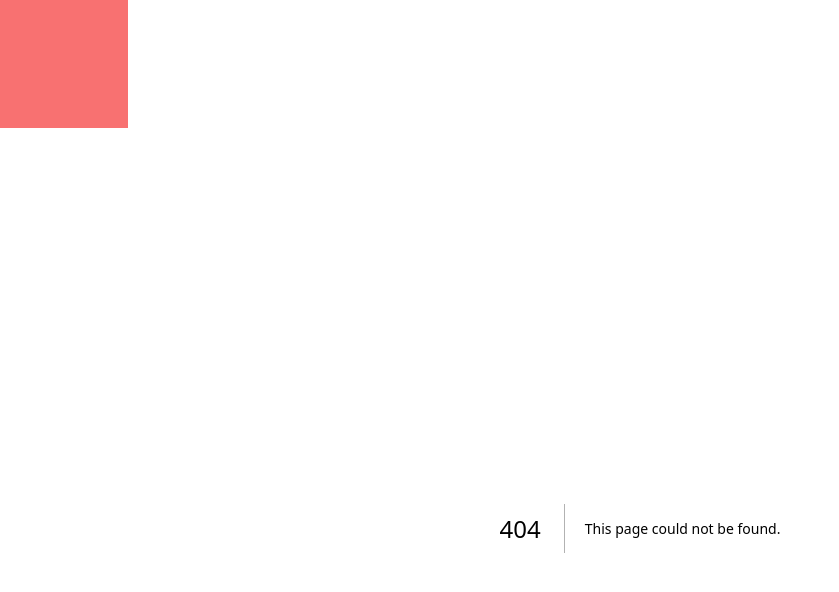
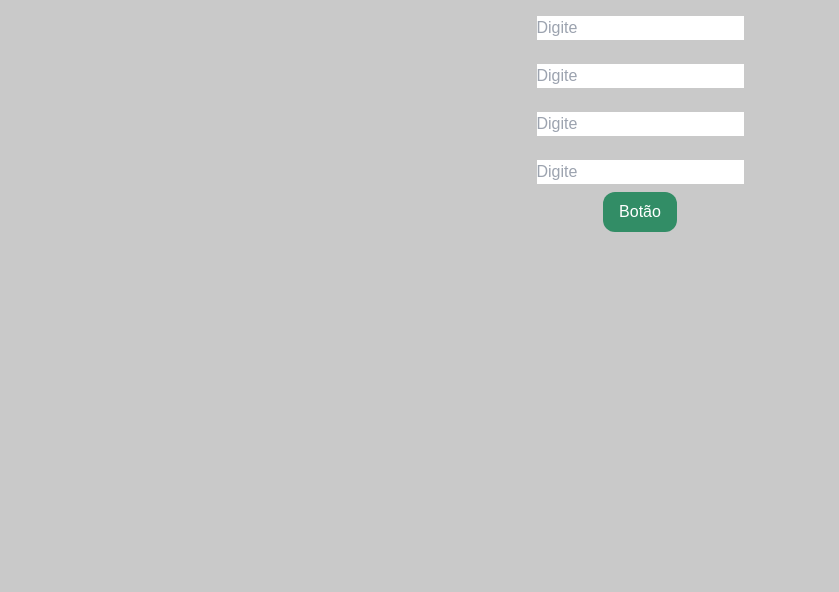
Before and after one commit to AndreBadur/FIM, a Next.js app: page /createFarm in a window 1280 px wide. Before the commit this address had no page. Shown: the top 592 px of the page, without its empty margins (0-839 px from the left). Built offline with nearby package versions, Linux system fonts and the light colour scheme.

Commit message:
Saving progress

```diff
--- a/package.json
+++ b/package.json
@@ -3,7 +3,7 @@
     "version": "0.1.0",
     "private": true,
     "scripts": {
-        "dev": "NODE_OPTIONS='--inspect' next dev",
+        "dev": "next dev",
         "build": "next build",
         "start": "next start",
         "lint": "next lint",
--- /dev/null
+++ b/src/app/createFarm/page.tsx
@@ -0,0 +1,12 @@
+import InputText from "@/components/InputText"
+import Button from "@/components/Button"
+//Os componentes repetidos podem ser substituídos por um ForEach futuramente
+export default function Home() {
+    return <div className="flex flex-col justify-center items-center">
+            <InputText/>
+            <InputText/>
+            <InputText/>
+            <InputText/>
+            <Button titulo={"Botão"}/>
+    </div>
+}
--- a/src/app/home/page.tsx
+++ b/src/app/home/page.tsx
@@ -1,3 +1,3 @@
 export default function Home() {
-    return <div className="flex justify-center items-center">HELLO WORLD!</div>
+    return <div className="flex justify-center items-center"></div>
 }
--- a/src/app/layout.tsx
+++ b/src/app/layout.tsx
@@ -16,10 +16,9 @@ export default function RootLayout({ children }: { children: React.ReactNode })
     return (
         <html lang="en" className={poppins.variable}>
             <body>
-                <div className="bg-red-400 w-32 h-32"></div>
                 {children}
             </body>
         </html>
     )
 }
-/*<div className="bg-blue-400 w-32 h-32"></div>*/
+/*<div className="bg-red-400 w-32 h-32"></div>*/
--- a/src/components/InputText.tsx
+++ b/src/components/InputText.tsx
@@ -6,7 +6,7 @@ export default function InputText() {
     const [text, setText] = useState('')
 
     return (
-        <div>
+        <div className='mt-4 mb-2'>
             <input
                 type="text"
                 className="text-black"
@@ -14,7 +14,6 @@ export default function InputText() {
                 onChange={(userInput) => setText(userInput.target.value)}
                 placeholder="Digite"
             />
-            <p>Você escreveu: {text}</p>
         </div>
     )
 }
```
